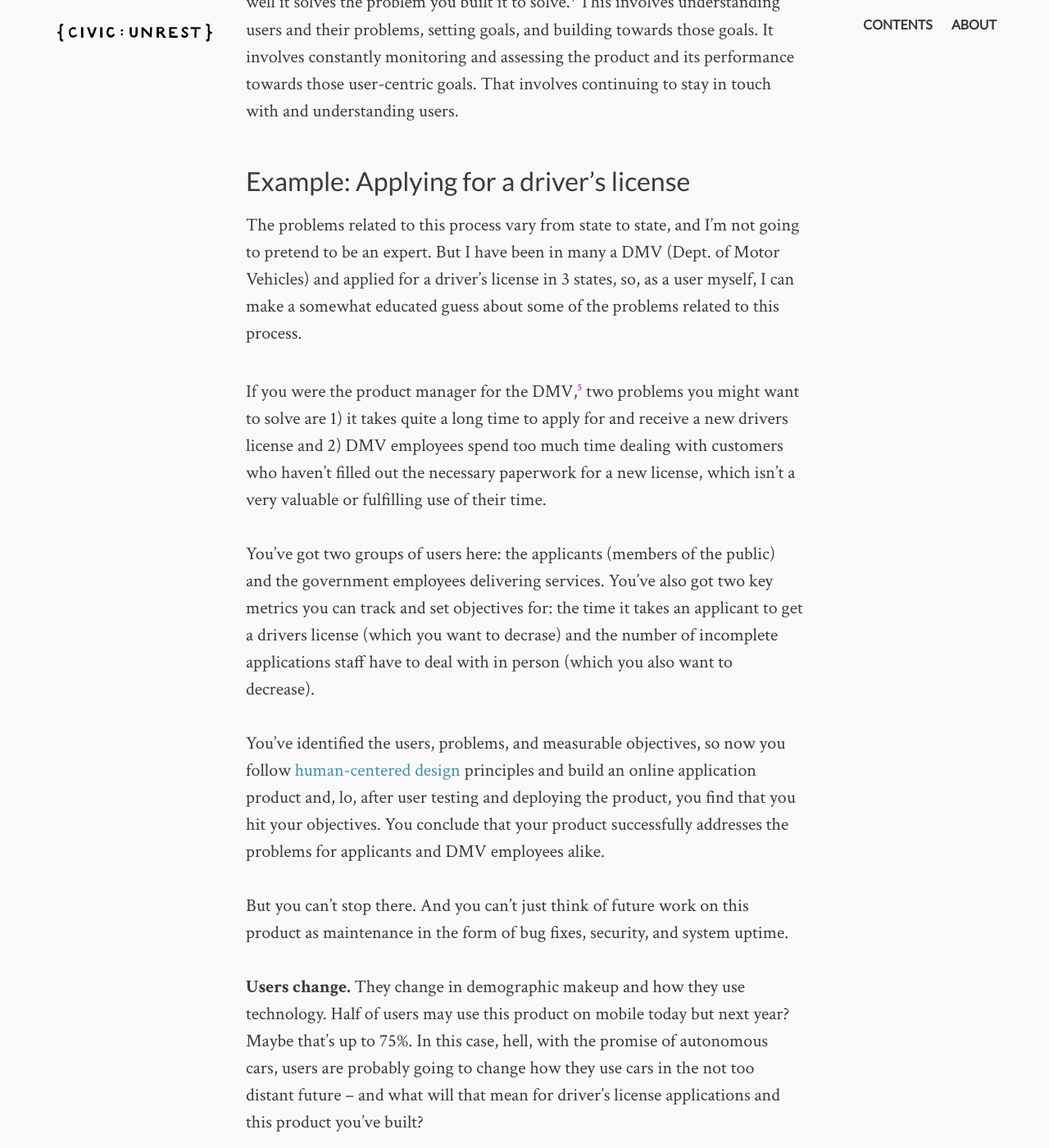
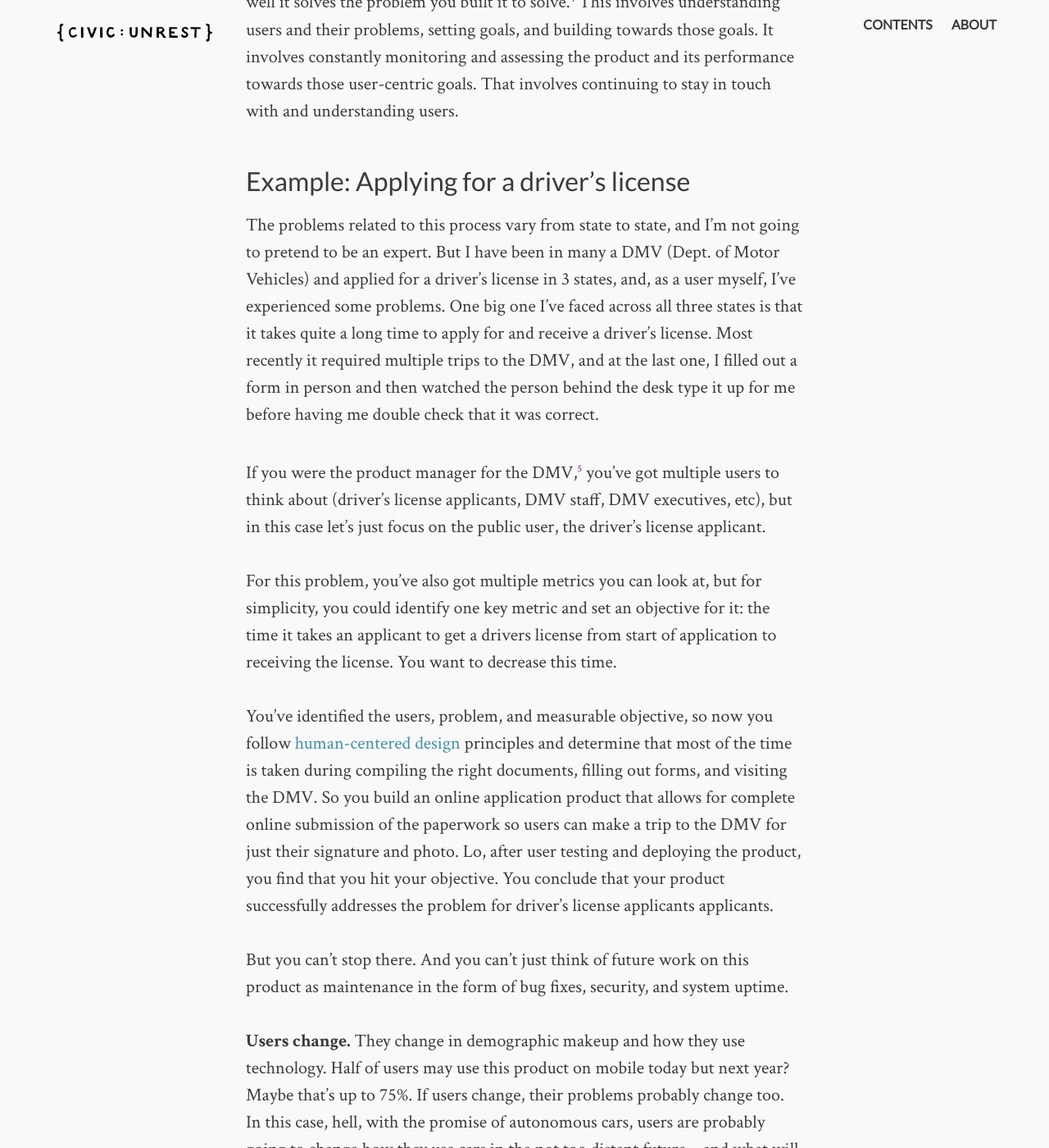
Before and after one commit to switzersc/civic_unrest, a Jekyll site: the page built from _posts/2020-03-04-scary-words-i-hear-in-govtech-maintenance.md, in a window 1280 px wide and 1400 px high, scrolled down 2334 px. Shown: the whole window at 82% size. Built offline with Jekyll 4.4.1, drawn with Linux system fonts in a browser that asks for light colours; comment, search, counter and statistics services are not loaded; some of the changed text lies outside the part shown.

Commit message:
Simplify DMV example

```diff
--- a/_posts/2020-03-04-scary-words-i-hear-in-govtech-maintenance.md
+++ b/_posts/2020-03-04-scary-words-i-hear-in-govtech-maintenance.md
@@ -30,17 +30,17 @@ When you’ve built a software application, you don’t measure its success by h
 
 ### Example: Applying for a driver's license
 
-The problems related to this process vary from state to state, and I'm not going to pretend to be an expert. But I have been in many a DMV (Dept. of Motor Vehicles) and applied for a driver's license in 3 states, so, as a user myself, I can make a somewhat educated guess about some of the problems related to this process.
+The problems related to this process vary from state to state, and I'm not going to pretend to be an expert. But I have been in many a DMV (Dept. of Motor Vehicles) and applied for a driver's license in 3 states, and, as a user myself, I've experienced some problems. One big one I've faced across all three states is that it takes quite a long time to apply for and receive a driver's license. Most recently it required multiple trips to the DMV, and at the last one, I filled out a form in person and then watched the person behind the desk type it up for me before having me double check that it was correct.
 
-If you were the product manager for the DMV,<a href="#footnote5-20200304" class="body-footnote-link" name="footnote5anc-20200304"><sup>5</sup></a> two problems you might want to solve are 1) it takes quite a long time to apply for and receive a new drivers license and 2) DMV employees spend too much time dealing with customers who haven't filled out the necessary paperwork for a new license, which isn't a very valuable or fulfilling use of their time.
+If you were the product manager for the DMV,<a href="#footnote5-20200304" class="body-footnote-link" name="footnote5anc-20200304"><sup>5</sup></a> you've got multiple users to think about (driver's license applicants, DMV staff, DMV executives, etc), but in this case let's just focus on the public user, the driver's license applicant.
 
-You've got two groups of users here: the applicants (members of the public) and the government employees delivering services. You've also got two key metrics you can track and set objectives for: the time it takes an applicant to get a drivers license (which you want to decrase) and the number of incomplete applications staff have to deal with in person (which you also want to decrease).
+For this problem, you've also got multiple metrics you can look at, but for simplicity, you could identify one key metric and set an objective for it: the time it takes an applicant to get a drivers license from start of application to receiving the license. You want to decrease this time.
 
-You've identified the users, problems, and measurable objectives, so now you follow [human-centered design](https://www.designkit.org/human-centered-design){:target="_blank"} principles and build an online application product and, lo, after user testing and deploying the product, you find that you hit your objectives. You conclude that your product successfully addresses the problems for applicants and DMV employees alike.
+You've identified the users, problem, and measurable objective, so now you follow [human-centered design](https://www.designkit.org/human-centered-design){:target="_blank"} principles and determine that most of the time is taken during compiling the right documents, filling out forms, and visiting the DMV. So you build an online application product that allows for complete online submission of the paperwork so users can make a trip to the DMV for just their signature and photo. Lo, after user testing and deploying the product, you find that you hit your objective. You conclude that your product successfully addresses the problem for driver's license applicants applicants.
 
 But you can’t stop there. And you can't just think of future work on this product as maintenance in the form of bug fixes, security, and system uptime.
 
-**Users change.** They change in demographic makeup and how they use technology. Half of users may use this product on mobile today but next year? Maybe that's up to 75%. In this case, hell, with the promise of autonomous cars, users are probably going to change how they use cars in the not too distant future -- and what will that mean for driver's license applications and this product you've built?
+**Users change.** They change in demographic makeup and how they use technology. Half of users may use this product on mobile today but next year? Maybe that's up to 75%. If users change, their problems probably change too. In this case, hell, with the promise of autonomous cars, users are probably going to change how they use cars in the not too distant future -- and what will that mean for driver's license applications and this product you've built?
 
 **Technology changes.** What worked on Internet Explorer 6 may not work on the latest version of Firefox. What worked on desktop may not work on mobile. What is the most efficient and secure programming language or framework today won't be in 2-5 years, much less 10 or 20 years from now.
 
```
